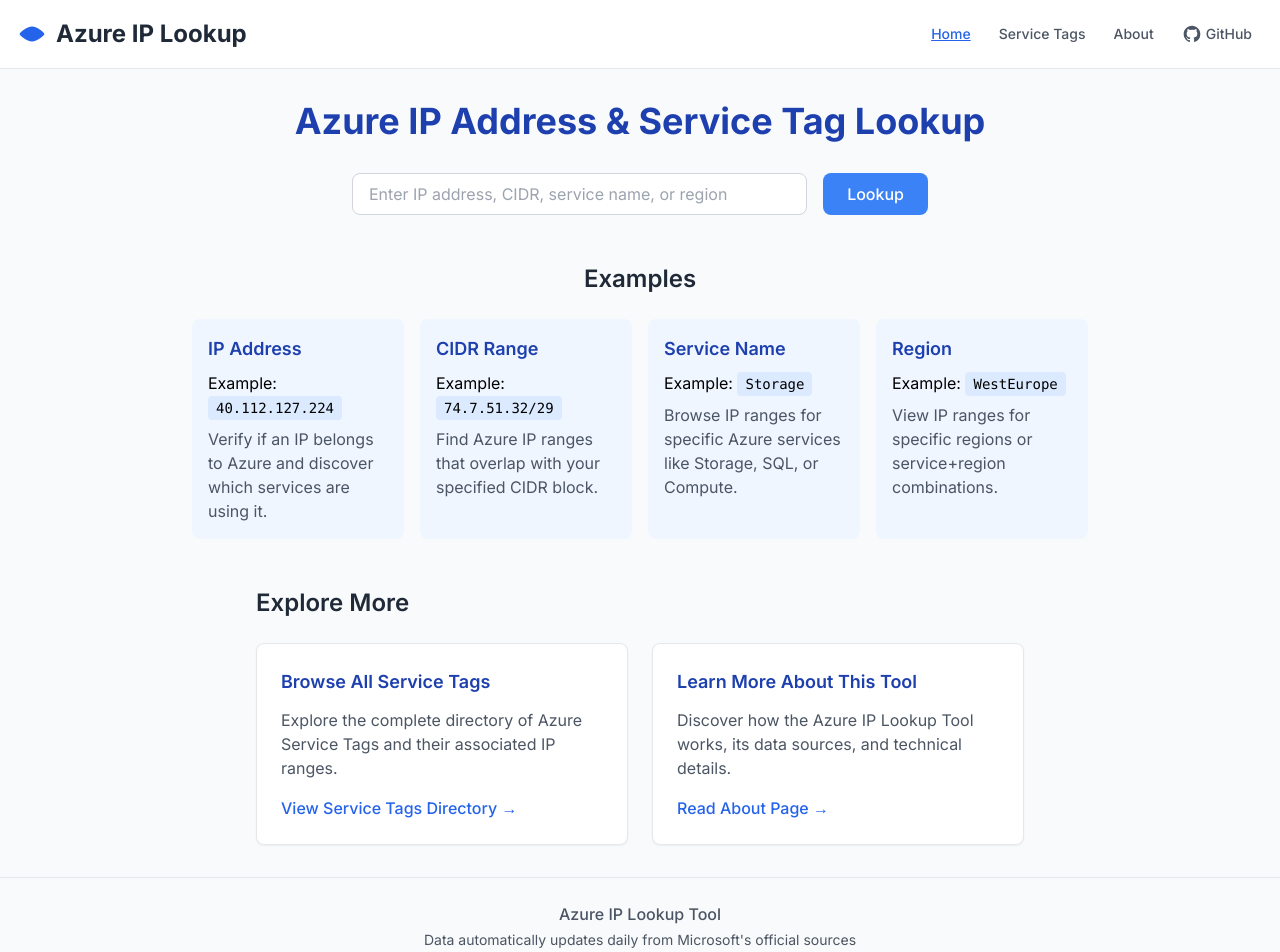
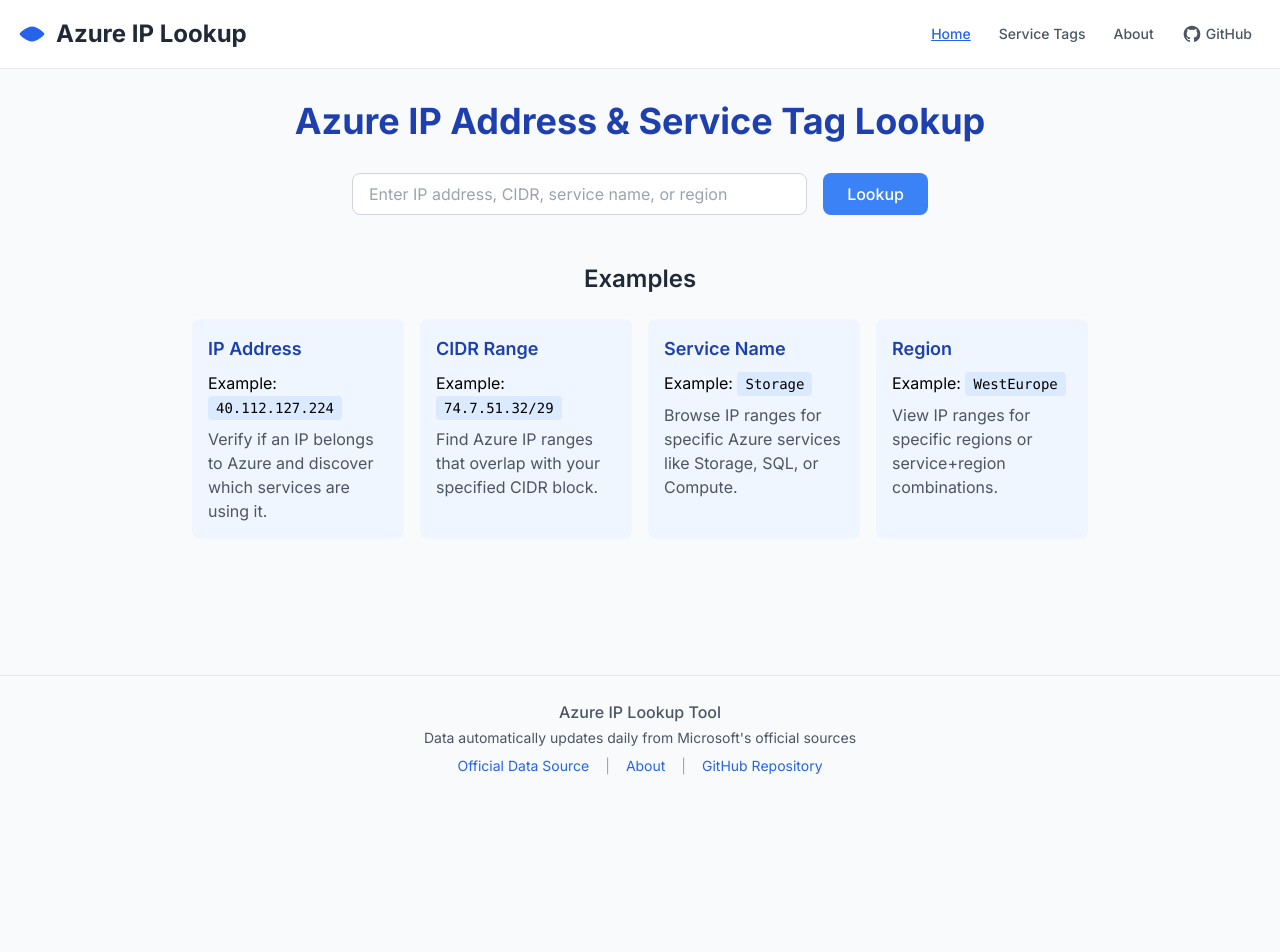
Before and after one commit to endgor/azure-ip-lookup, a Next.js app: page / in a window 1280 px wide. Shown: the top 952 px of the page. After the commit the page ends 800 px from the top, so only its background shows below. Built offline with nearby package versions, Linux system fonts and the light colour scheme.

Commit message:
refactor: control footer via prop

```diff
--- a/src/components/Layout.tsx
+++ b/src/components/Layout.tsx
@@ -2,14 +2,14 @@
 import Head from 'next/head';
 import Link from 'next/link';
 import { useRouter } from 'next/router';
-import Script from 'next/script';
 
 interface LayoutProps {
   title?: string;
   children: React.ReactNode;
+  showFooter?: boolean;
 }
 
-export default function Layout({ title = 'Azure IP Lookup', children }: LayoutProps) {
+export default function Layout({ title = 'Azure IP Lookup', children, showFooter = false }: LayoutProps) {
   const router = useRouter();
   const isActive = (path: string) => router.pathname === path;
 
@@ -234,6 +234,7 @@
           {children}
         </main>
 
+        {showFooter && (
           <footer className="bg-gray-50 border-t">
             <div className="container mx-auto px-4 py-6 text-center text-gray-600">
               <p className="font-medium">Azure IP Lookup Tool</p>
@@ -265,6 +266,7 @@
               </div>
             </div>
           </footer>
+        )}
       </div>
     </>
   );
--- a/src/pages/index.tsx
+++ b/src/pages/index.tsx
@@ -1,6 +1,5 @@
 import { useState, useMemo, useEffect } from 'react';
 import { useRouter } from 'next/router';
-import Link from 'next/link';
 import Layout from '@/components/Layout';
 import LookupForm from '@/components/LookupForm';
 import Results from '@/components/Results';
@@ -205,7 +204,7 @@
   }, [initialQuery, initialService, initialRegion]);
 
   return (
-    <Layout title="Azure IP Range Finder & Service Tag Lookup Tool">
+    <Layout title="Azure IP Range Finder & Service Tag Lookup Tool" showFooter>
       <section className="text-center max-w-3xl mx-auto mb-8">
         <h1 className="text-4xl font-bold mb-4 text-blue-800">Azure IP Address & Service Tag Lookup</h1>
       </section>
@@ -346,35 +345,6 @@
             </div>
           </section>
 
-          <section className="max-w-3xl mx-auto mt-12">
-            <h2 className="text-2xl font-semibold mb-6 text-gray-800">Explore More</h2>
-            <div className="grid md:grid-cols-2 gap-6">
-              <div className="bg-white border border-gray-200 rounded-lg p-6 shadow-sm hover:shadow-md transition-shadow">
-                <h3 className="text-lg font-semibold mb-3 text-blue-800">Browse All Service Tags</h3>
-                <p className="text-gray-600 mb-4">
-                  Explore the complete directory of Azure Service Tags and their associated IP ranges.
-                </p>
-                <Link
-                  href="/service-tags"
-                  className="inline-flex items-center text-blue-600 font-medium hover:text-blue-800"
-                >
-                  View Service Tags Directory →
-                </Link>
-              </div>
-              <div className="bg-white border border-gray-200 rounded-lg p-6 shadow-sm hover:shadow-md transition-shadow">
-                <h3 className="text-lg font-semibold mb-3 text-blue-800">Learn More About This Tool</h3>
-                <p className="text-gray-600 mb-4">
-                  Discover how the Azure IP Lookup Tool works, its data sources, and technical details.
-                </p>
-                <Link
-                  href="/about"
-                  className="inline-flex items-center text-blue-600 font-medium hover:text-blue-800"
-                >
-                  Read About Page →
-                </Link>
-              </div>
-            </div>
-          </section>
         </>
       )}
     </Layout>
```
Lines whose indentation alone changed are shown as unchanged.
